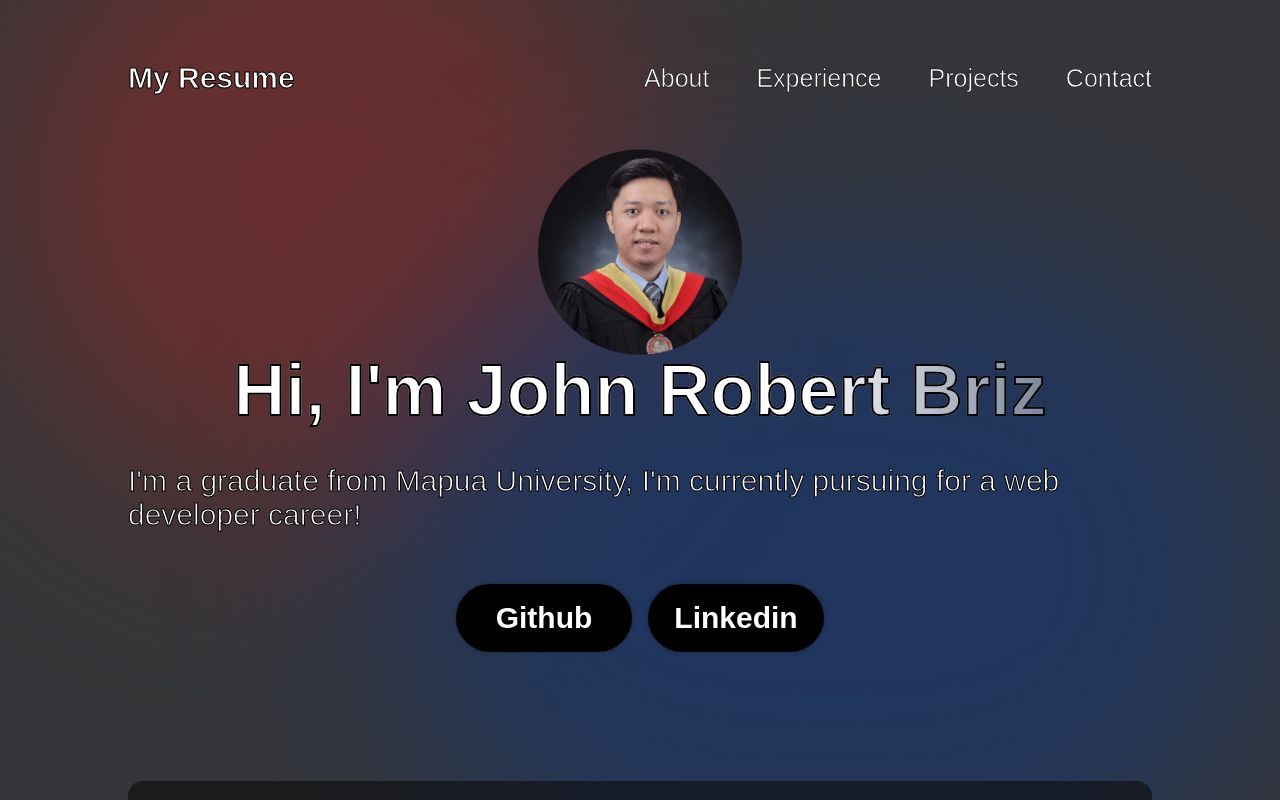
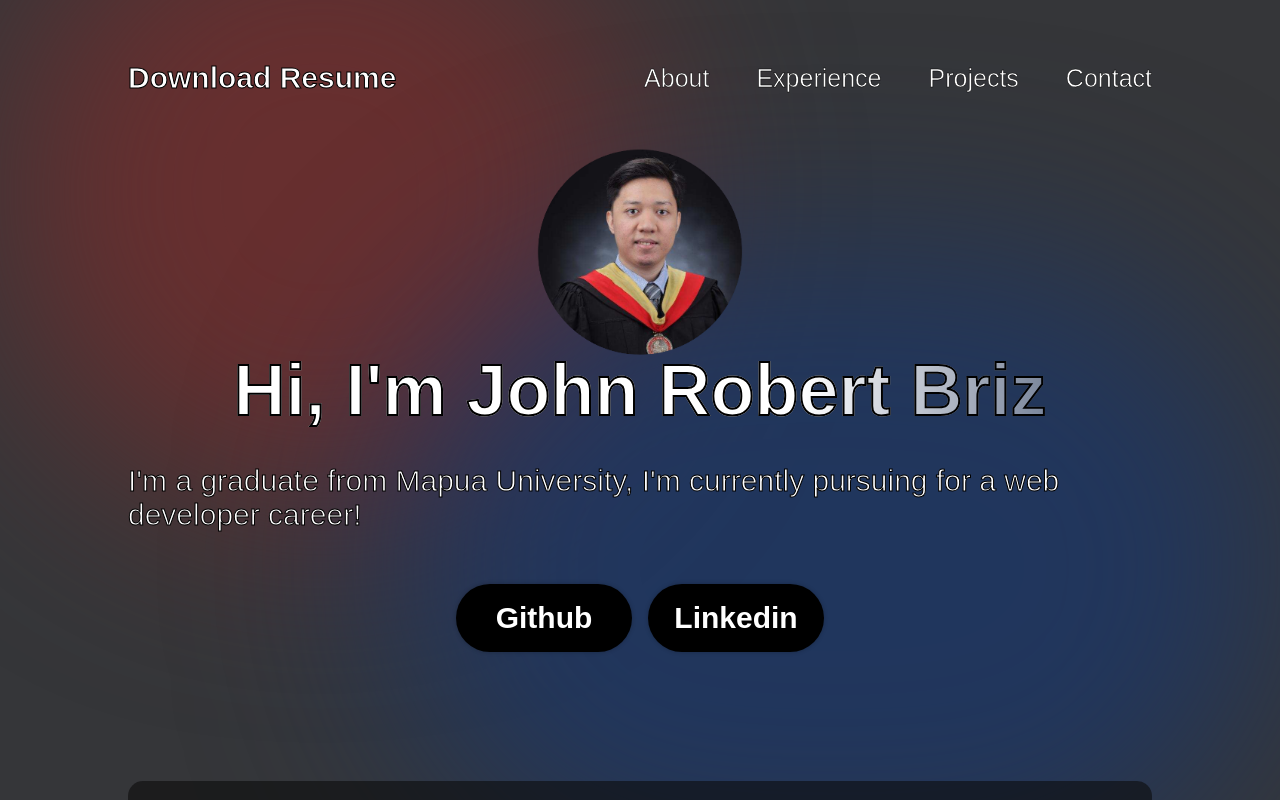
Before and after one commit to jrB-123/code, a React (Vite) app in the folder react-portfolio/: page / in a window 1280 px wide. Shown: the top 800 px of the page. Built offline with nearby package versions, Linux system fonts and the light colour scheme.

Commit message:
update resume2

```diff
--- a/react-portfolio/src/componets/Navbar/Navbar.jsx
+++ b/react-portfolio/src/componets/Navbar/Navbar.jsx
@@ -7,7 +7,7 @@ export const Navbar = () => {
     const [menuOpen, setMenuOpen] = useState(false);
     return (
         <nav className={styles.navbar}>
-            <a className={styles.title} download="" href={CV}>My Resume</a>
+            <a className={styles.title} download="" href={CV}>Download Resume</a>
             <div className={styles.menu}>
                 <img className={styles.menuBtn}
                     src={menuOpen ? getImageUrl("nav/closeIcon.png") : getImageUrl("nav/menuIcon.png")}
```
